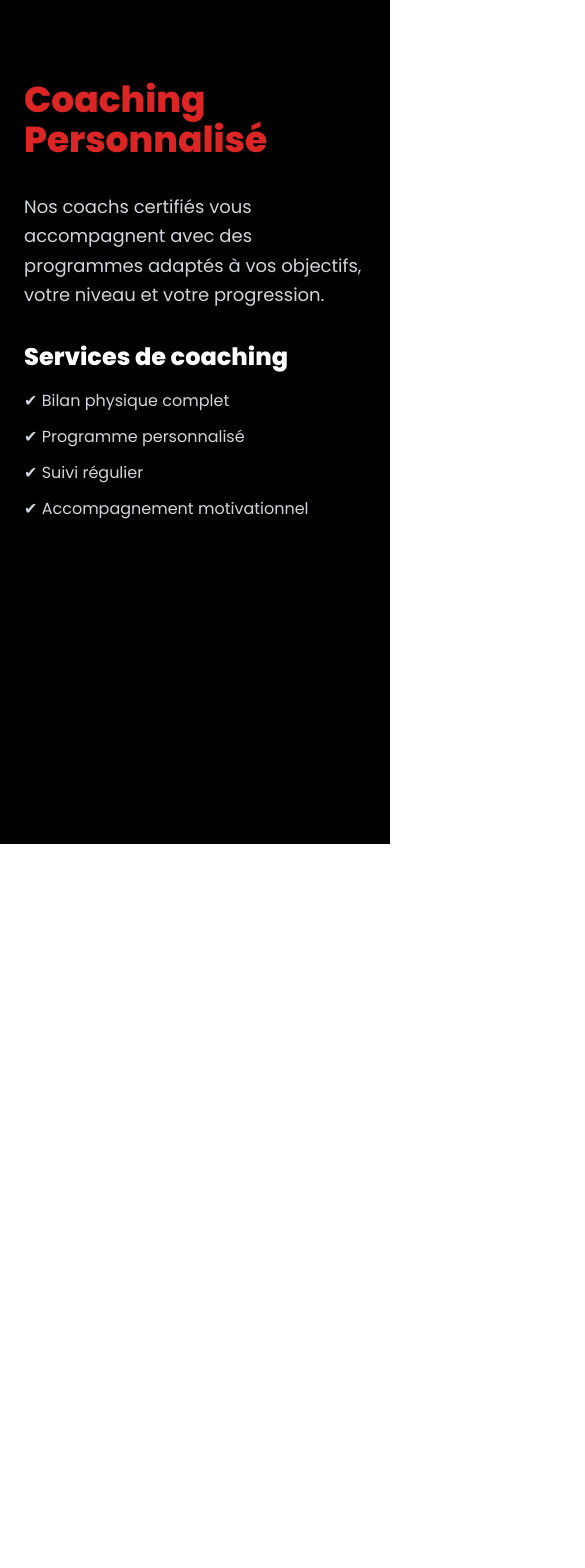
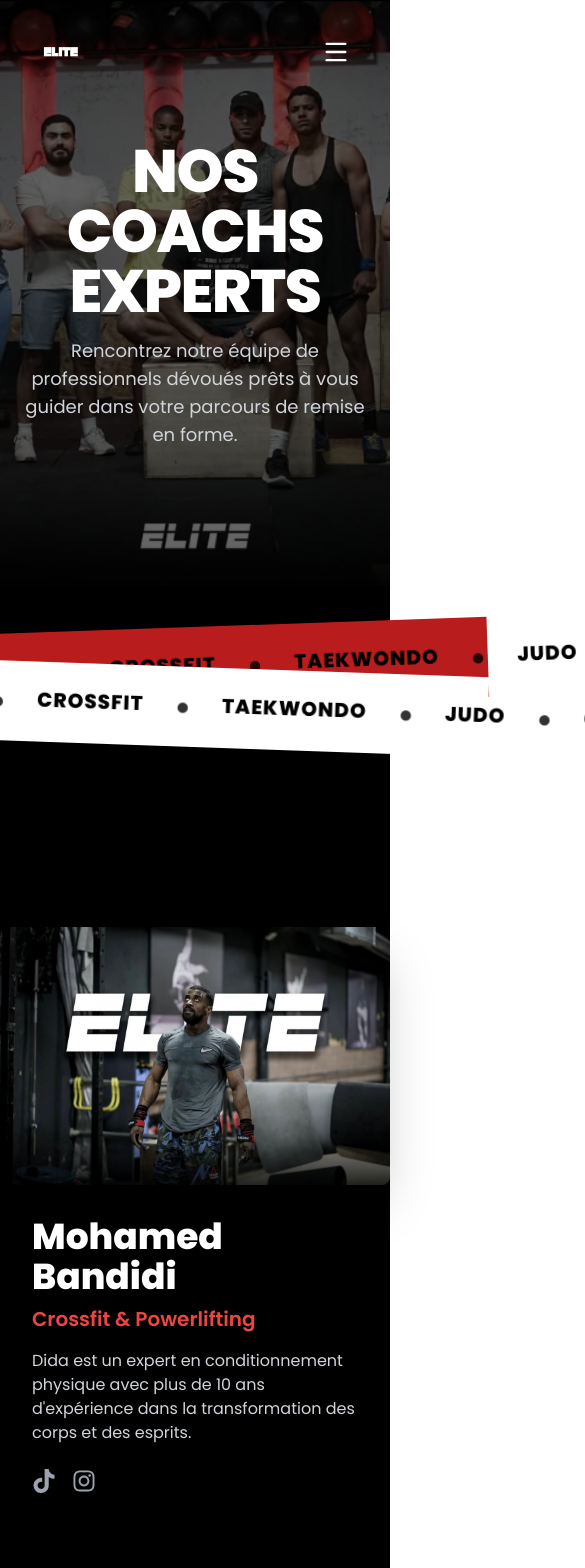
Before and after one commit to aymanebenomar/elitefitwebsite, a React (Vite) app in the folder fitgym-frontend/: page /personal-coaching in a window 390 px wide. Shown: the top 1568 px of the page, 585 px wide, since content can reach past the window. Before the commit the page ends 844 px from the top, so only its background shows below. Built offline with nearby package versions, Linux system fonts and the light colour scheme.

Commit message:
Add Personal Coaching section and integrate new animations

```diff
--- a/fitgym-frontend/index.html
+++ b/fitgym-frontend/index.html
@@ -3,6 +3,7 @@
   <head>
     <meta charset="UTF-8" />
     <link rel="icon" type="image/svg+xml" href="/vite.svg" />
+    <link rel="preload" href="/src/assets/all2.png" as="image" />
     <meta name="viewport" content="width=device-width, initial-scale=1.0" />
     <title>fitgym</title>
   </head>
--- a/fitgym-frontend/package.json
+++ b/fitgym-frontend/package.json
@@ -16,6 +16,7 @@
     "lucide-react": "^0.548.0",
     "react": "^19.1.1",
     "react-dom": "^19.1.1",
+    "react-icons": "^5.5.0",
     "react-intersection-observer": "^10.0.0",
     "react-leaflet": "^5.0.0",
     "react-router-dom": "^7.9.5"
--- a/fitgym-frontend/src/pages/ModernEquipment.jsx
+++ b/fitgym-frontend/src/pages/ModernEquipment.jsx
@@ -1,5 +1,6 @@
 import React from "react";
 import { Dumbbell, Zap, Repeat } from 'lucide-react';
+// eslint-disable-next-line no-unused-vars
 import { motion } from "framer-motion";
 import Navbar from "../components/Navbar";
 import Footer from "../components/Footer";
--- a/fitgym-frontend/src/pages/PersonalCoaching.jsx
+++ b/fitgym-frontend/src/pages/PersonalCoaching.jsx
@@ -1,28 +1,202 @@
 import React from "react";
+// eslint-disable-next-line no-unused-vars
+import { motion } from "framer-motion";
+import {FaTiktok, FaInstagram } from 'react-icons/fa';
+import Navbar from "../components/Navbar";
+import Footer from "../components/Footer";
+import heroImage from "../assets/all2.png";
+
+// Coach images
+import coach1 from "../assets/dida.jpg";
+import coach2 from "../assets/girl1.jpg";
+import coach3 from "../assets/dida2.jpg";
+import coach4 from "../assets/girl2.jpg";
 
 export default function PersonalCoaching() {
+
+  const coaches = [
+    {
+      name: "Mohamed Bandidi",
+      specialization: "Crossfit & Powerlifting",
+      image: coach1,
+      description: "Dida est un expert en conditionnement physique avec plus de 10 ans d'expérience dans la transformation des corps et des esprits.",
+      socials: {
+        tiktok: "#",
+        instagram: "#",
+      }
+    },
+    {
+      name: "Gourmina",
+      specialization: "Yoga & Flexibilité",
+      image: coach2,
+      description: "Mina vous guide à travers des flux de yoga dynamiques pour améliorer la flexibilité, la force et la tranquillité d'esprit.",
+      socials: {
+        tiktok: "#",
+        instagram: "#",
+      }
+    },
+    {
+      name: "Mohamed Bandidi",
+      specialization: "Musculation & Bodybuilding",
+      image: coach3,
+      description: "Spécialisé dans la prise de masse musculaire et la sculpture du corps, Dida vous pousse à dépasser vos limites.",
+      socials: {
+        tiktok: "#",
+        instagram: "#",
+      }
+    },
+    {
+      name: "Sarah Connor",
+      specialization: "Entraînement fonctionnel & HIIT",
+      image: coach4,
+      description: "Sarah conçoit des entraînements à haute intensité pour brûler des calories, améliorer l'endurance et la force fonctionnelle.",
+      socials: {
+        tiktok: "#",
+        instagram: "#",
+      }
+    }
+  ];
+
+  const services = ["BODYBUILDING", "CROSSFIT", "TAEKWONDO", "JUDO", "CROSSFIT KIDS"];
+
+  const sectionVariants = {
+    hidden: { opacity: 0 },
+    visible: {
+      opacity: 1,
+      transition: {
+        duration: 0.5,
+        ease: "easeOut",
+        when: "beforeChildren",
+        staggerChildren: 0.2
+      }
+    }
+  };
+
+  const itemVariants = {
+    hidden: { opacity: 0 },
+    visible: { opacity: 1 }
+  };
+
   return (
-    <div className="min-h-screen bg-black text-white py-20 px-6">
-      <div className="max-w-5xl mx-auto space-y-8">
-        <h1 className="text-4xl md:text-5xl font-black text-red-600">
-          Coaching Personnalisé
-        </h1>
+    <div className="min-h-screen bg-black flex flex-col">
+      <Navbar />
 
-        <p className="text-gray-300 text-lg leading-relaxed">
-          Nos coachs certifiés vous accompagnent avec des programmes adaptés
-          à vos objectifs, votre niveau et votre progression.
-        </p>
+      {/* Hero Section */}
+      <section className="relative h-[70vh] flex items-center justify-center overflow-hidden">
+        <div
+          className="absolute inset-0 bg-cover bg-center"
+          style={{ backgroundImage: `url(${heroImage})` }}
+        />
+        <div className="absolute inset-0 bg-black/60" />
+        <div className="relative z-10 text-center px-4">
+          <motion.h1
+            initial={{ opacity: 0, y: 50 }}
+            animate={{ opacity: 1, y: 0 }}
+            transition={{ duration: 0.8, ease: "easeOut" }}
+            className="text-6xl md:text-8xl font-black text-white tracking-tight mb-4"
+          >
+            NOS COACHS EXPERTS
+          </motion.h1>
+          <motion.p
+            initial={{ opacity: 0, y: 20 }}
+            animate={{ opacity: 1, y: 0 }}
+            transition={{ duration: 0.8, delay: 0.2, ease: "easeOut" }}
+            className="text-lg md:text-xl text-gray-300 max-w-3xl mx-auto"
+          >
+            Rencontrez notre équipe de professionnels dévoués prêts à vous guider dans votre parcours de remise en forme.
+          </motion.p>
+        </div>
+      </section>
 
-        <div className="space-y-4">
-          <h2 className="text-2xl font-bold">Services de coaching</h2>
-          <ul className="space-y-3 text-gray-300">
-            <li>✔ Bilan physique complet</li>
-            <li>✔ Programme personnalisé</li>
-            <li>✔ Suivi régulier</li>
-            <li>✔ Accompagnement motivationnel</li>
-          </ul>
-        </div>
+      {/* Scrolling Services Banners - Crossing Effect */}
+      <div className="relative h-48 bg-black">
+              <div className="absolute w-[150%] h-20 bg-red-700 -left-[25%]"
+                   style={{
+                     transform: 'rotate(-2deg)',
+                     top: '36px'
+                   }}>
+                <div className="flex gap-8 animate-scroll-infinite py-6">
+                  {[...services, ...services, ...services, ...services, ...services, ...services].map((service, i) => (
+                    <React.Fragment key={i}>
+                      <span className="text-xl md:text-2xl font-black text-black tracking-wider whitespace-nowrap">
+                        {service}
+                      </span>
+                      <span className="text-black/80 text-2xl font-bold">●</span>
+                    </React.Fragment>
+                  ))}
+                </div>
+              </div>
+              <div className="absolute w-[150%] h-20 bg-white -left-[25%]"
+                   style={{
+                     transform: 'rotate(2deg)',
+                     top: '76px'
+                   }}>
+                <div className="flex gap-8 animate-scroll-infinite-reverse py-6" style={{ animationDelay: '-15s' }}>
+                  {[...services, ...services, ...services, ...services, ...services, ...services].map((service, i) => (
+                    <React.Fragment key={`white-${i}`}>
+                      <span className="text-xl md:text-2xl font-black text-black tracking-wider whitespace-nowrap">
+                        {service}
+                      </span>
+                      <span className="text-black/80 text-2xl font-bold">●</span>
+                    </React.Fragment>
+                  ))}
+                </div>
+              </div>
+            </div>
+
+      {/* Coaches Section */}
+      <div className="bg-black py-20">
+        {coaches.map((coach, index) => (
+          <motion.section
+            key={index}
+            variants={sectionVariants}
+            initial="hidden"
+            whileInView="visible"
+            viewport={{ once: true, amount: 0.5 }}
+            className={`flex flex-col md:flex-row items-center container mx-auto my-16 ${index % 2 !== 0 ? 'md:flex-row-reverse' : ''}`}
+          >
+            <motion.div variants={itemVariants} className="w-full md:w-1/2">
+              <img src={coach.image} alt={coach.name} className="rounded-lg shadow-2xl object-cover w-full h-auto" loading="lazy" />
+            </motion.div>
+            <motion.div variants={itemVariants} className="w-full md:w-1/2 p-8 md:p-12">
+              <h2 className="text-4xl font-bold text-white mb-2">{coach.name}</h2>
+              <p className="text-xl text-red-500 font-semibold mb-4">{coach.specialization}</p>
+              <p className="text-gray-300 mb-6">{coach.description}</p>
+              <div className="flex space-x-4">
+                <a href={coach.socials.tiktok} className="text-gray-400 hover:text-white transition-colors"><FaTiktok size={24} /></a>
+                <a href={coach.socials.instagram} className="text-gray-400 hover:text-white transition-colors"><FaInstagram size={24} /></a>
+              </div>
+            </motion.div>
+          </motion.section>
+        ))}
       </div>
+
+      <Footer />
+      <style jsx>{`
+        @keyframes scroll-infinite {
+          from {
+            transform: translateX(0);
+          }
+          to {
+            transform: translateX(-${100 / 5}%);
+          }
+        }
+        .animate-scroll-infinite {
+          animation: scroll-infinite 20s linear infinite;
+        }
+
+        @keyframes scroll-infinite-reverse {
+          from {
+            transform: translateX(-${100 / 5}%);
+          }
+          to {
+            transform: translateX(0);
+          }
+        }
+        .animate-scroll-infinite-reverse {
+          animation: scroll-infinite-reverse 20s linear infinite;
+        }
+      `}</style>
     </div>
   );
 }
--- a/fitgym-frontend/src/router/AppRouter.jsx
+++ b/fitgym-frontend/src/router/AppRouter.jsx
@@ -7,6 +7,7 @@ import Activities from "../pages/Activities";
 import Blog from "../pages/Blog";
 import PreInscription from "../pages/PreInscription";
 import ModernEquipment from "../pages/ModernEquipment";
+import PersonalCoaching from "../pages/PersonalCoaching";
 import MainLayout from "../layouts/MainLayout";
 
 export default function AppRouter() {
@@ -20,6 +21,7 @@ export default function AppRouter() {
         <Route path="/blog" element={<Blog />} />
         <Route path="/preinscription" element={<PreInscription />} />
         <Route path="/modern-equipment" element={<MainLayout><ModernEquipment /></MainLayout>} />
+        <Route path="/personal-coaching" element={<MainLayout><PersonalCoaching /></MainLayout>} />
       </Route>
     </Routes>
   );
--- a/fitgym-frontend/tailwind.config.js
+++ b/fitgym-frontend/tailwind.config.js
@@ -11,9 +11,19 @@ export default {
           '0%': { opacity: 0, transform: 'translateY(20px)' },
           '100%': { opacity: 1, transform: 'translateY(0)' },
         },
+        'scroll-infinite': {
+          '0%': { transform: 'translateX(0)' },
+          '100%': { transform: 'translateX(-20%)' },
+        },
+        'scroll-infinite-reverse': {
+          '0%': { transform: 'translateX(-20%)' },
+          '100%': { transform: 'translateX(0)' },
+        },
       },
       animation: {
         fadeInUp: 'fadeInUp 1s ease-out forwards',
+        'scroll-infinite': 'scroll-infinite 20s linear infinite',
+        'scroll-infinite-reverse': 'scroll-infinite-reverse 20s linear infinite',
       },
     },
   },
```
Also changed, not shown: 1 other file (tests, documents, lock files or other folders).
